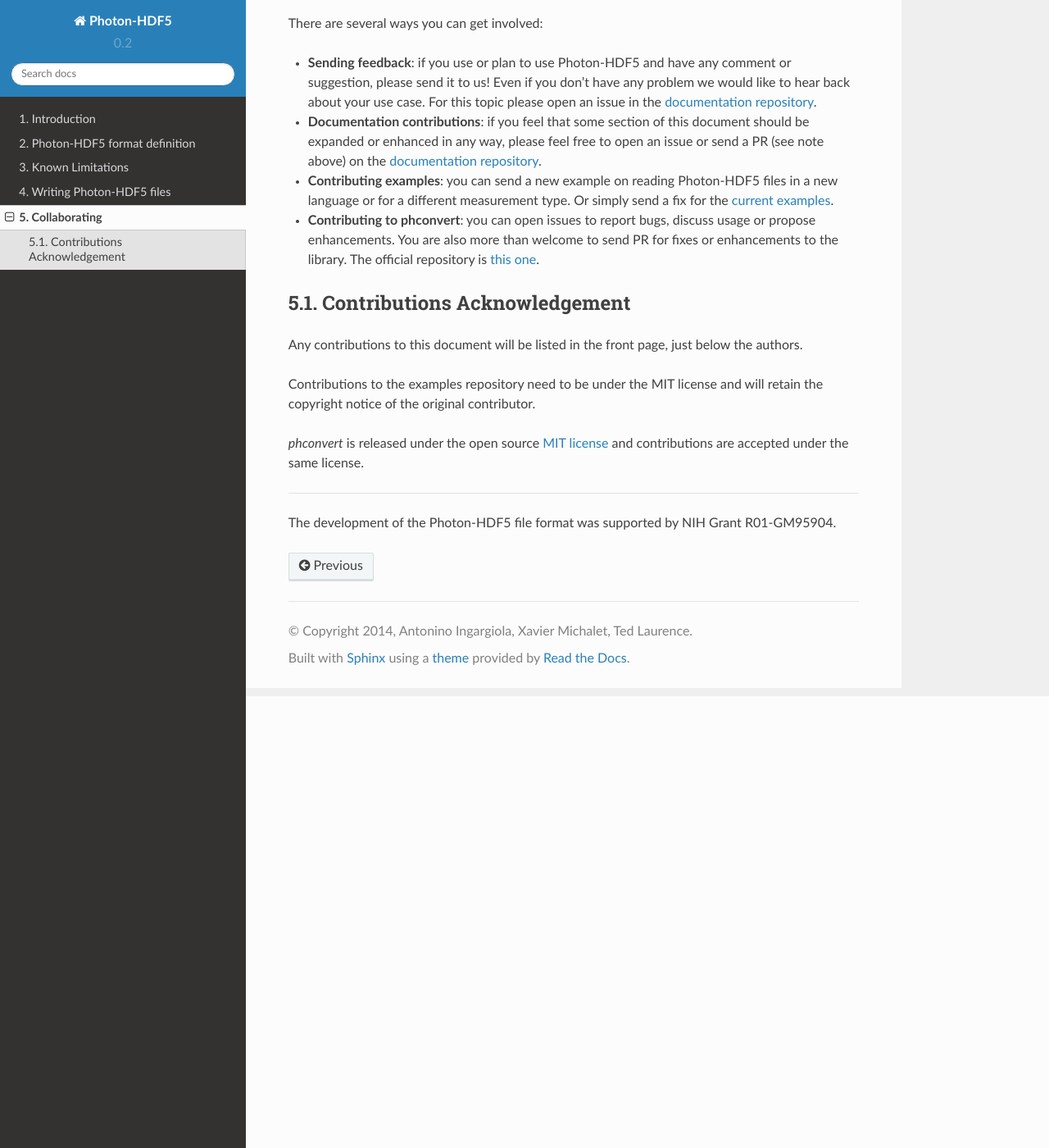
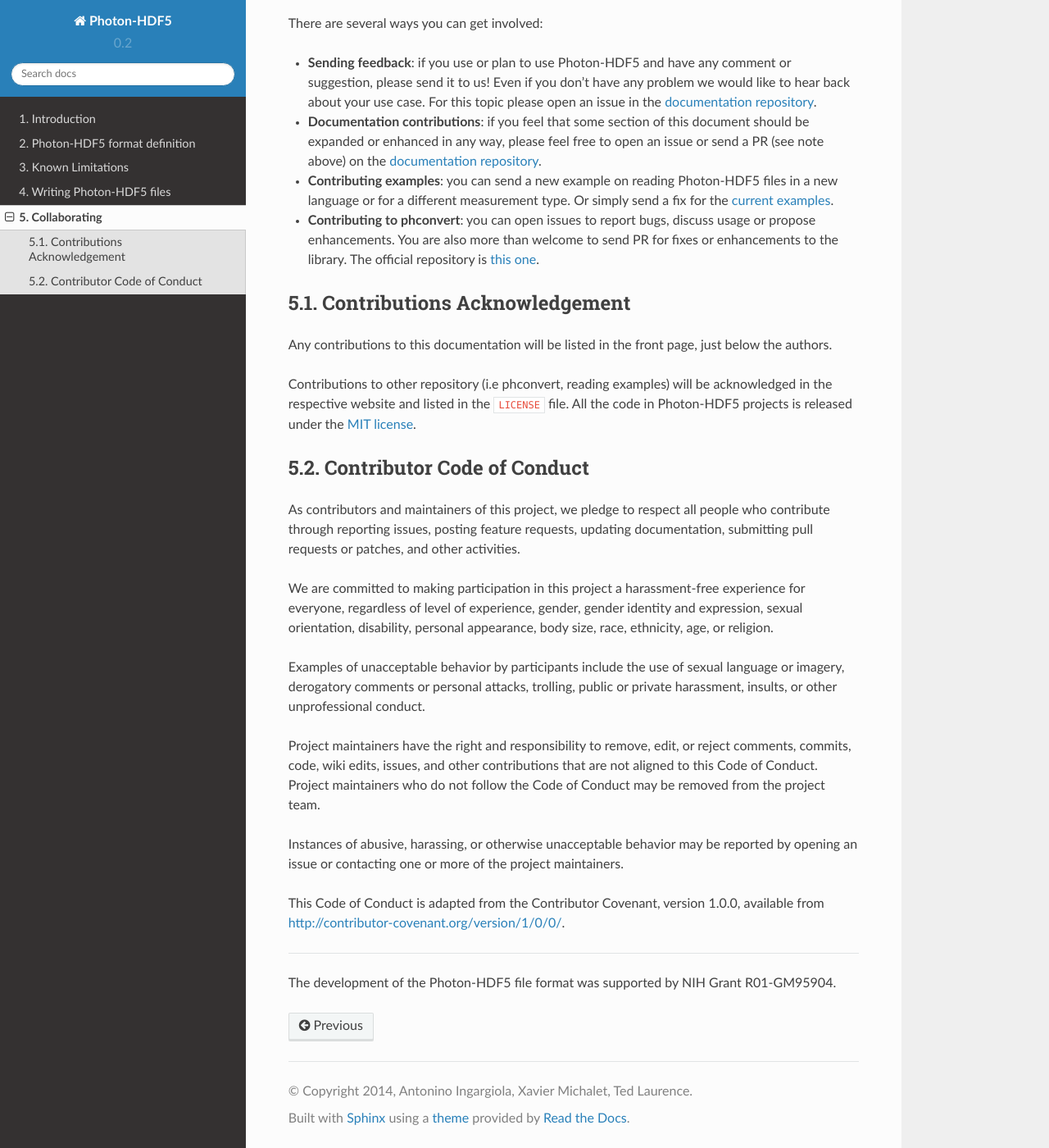
Before and after one commit to Photon-HDF5/photon-hdf5, a Sphinx documentation site: the page built from docs/contributing.rst, in a window 1280 px wide and 1400 px high, scrolled down 551 px. Shown: the whole window at 82% size. Built offline with Sphinx 7.4.7 and the Read the Docs theme 2.0.0, drawn with Linux system fonts in a browser that asks for light colours.

Commit message:
Update contributing.rst

```diff
--- a/docs/contributing.rst
+++ b/docs/contributing.rst
@@ -51,14 +51,29 @@ There are several ways you can get involved:
 Contributions Acknowledgement
 -----------------------------
 
-Any contributions to this document will be listed in the front page, just below
+Any contributions to this documentation will be listed in the front page, just below
 the authors.
 
-Contributions to the examples repository need to be under the MIT license
-and will retain the copyright notice of the original contributor.
+Contributions to other repository (i.e phconvert, reading examples) will be
+acknowledged in the respective website and listed in the ``LICENSE`` file.
+All the code in Photon-HDF5 projects is released under the `MIT license <http://opensource.org/licenses/MIT>`_.
 
-*phconvert* is released under the open source `MIT license <http://opensource.org/licenses/MIT>`__
-and contributions are accepted under the same license.
+
+Contributor Code of Conduct
+---------------------------
+
+As contributors and maintainers of this project, we pledge to respect all people who contribute through reporting issues, posting feature requests, updating documentation, submitting pull requests or patches, and other activities.
+
+We are committed to making participation in this project a harassment-free experience for everyone, regardless of level of experience, gender, gender identity and expression, sexual orientation, disability, personal appearance, body size, race, ethnicity, age, or religion.
+
+Examples of unacceptable behavior by participants include the use of sexual language or imagery, derogatory comments or personal attacks, trolling, public or private harassment, insults, or other unprofessional conduct.
+
+Project maintainers have the right and responsibility to remove, edit, or reject comments, commits, code, wiki edits, issues, and other contributions that are not aligned to this Code of Conduct. Project maintainers who do not follow the Code of Conduct may be removed from the project team.
+
+Instances of abusive, harassing, or otherwise unacceptable behavior may be reported by opening an issue or contacting one or more of the project maintainers.
+
+This Code of Conduct is adapted from the Contributor Covenant, version 1.0.0, available from
+http://contributor-covenant.org/version/1/0/0/.
 
 ....
 
```
